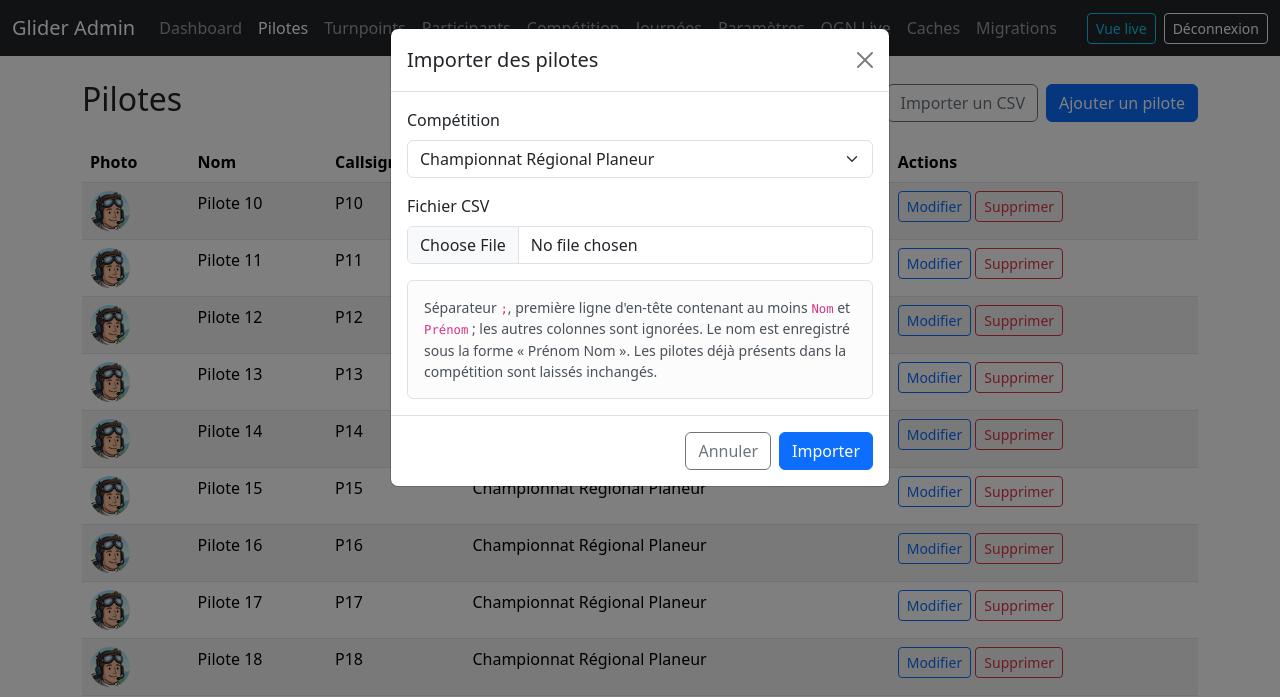
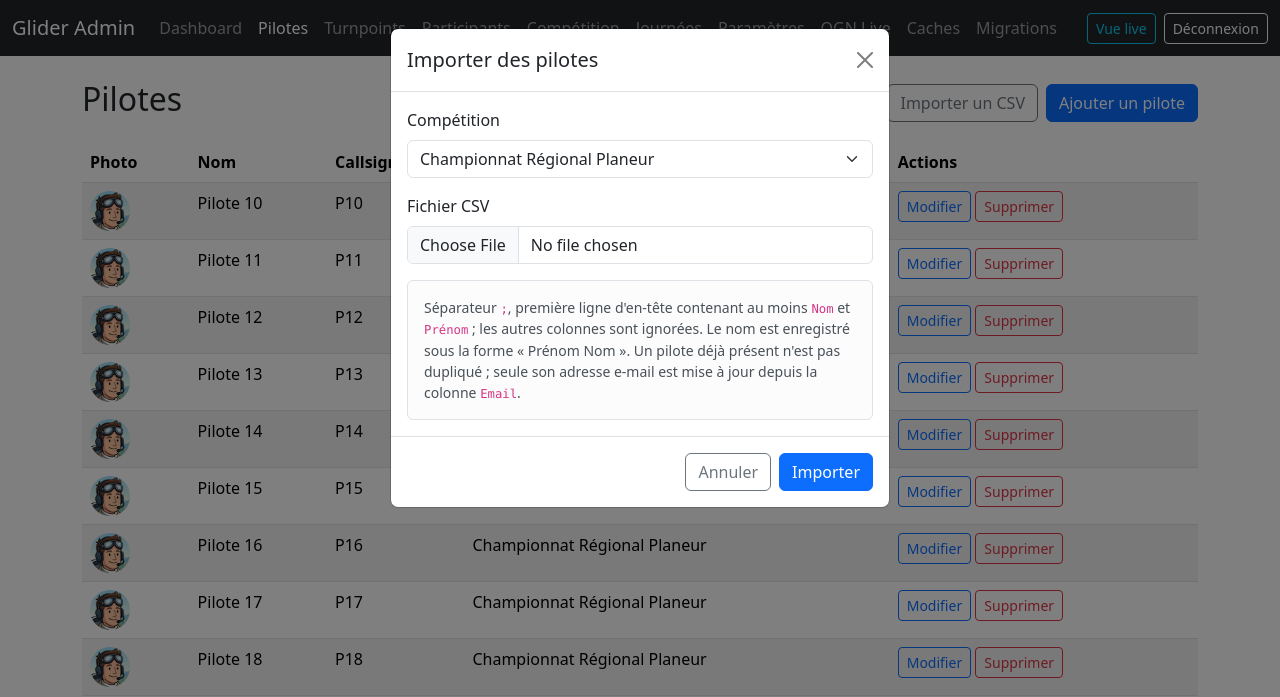
Before and after one commit to Cym-Developpement/gliderChampionship, a Laravel app: page /admin/pilots in a window 1280 px wide, after a click on "Importer un CSV". Shown: the top 697 px of the page. Run offline with Laravel 12, Linux system fonts and the light colour scheme; the visitor is signed in with stand-in values (Sample User, id 1); data comes from the database, SQL or seed files in the repository.

Commit message:
feat(import): met à jour l'adresse des pilotes existants
Un ré-import devient le moyen le plus simple de récupérer les adresses
des pilotes créés avant l'ajout de la colonne. La fiche existante n'est
pas dupliquée et seule l'adresse est rafraîchie ; une adresse vide ou
invalide n'écrase jamais une valeur déjà renseignée.

Les lignes sont désormais dédoublonnées par nom, la dernière l'emportant.
Un même pilote figurant deux fois avec deux adresses — inscription
reprise — les faisait sinon basculer de l'une à l'autre à chaque import,
qui n'était donc pas idempotent. Les doublons sont comptés et signalés.

```diff
--- a/app/Http/Controllers/Admin/PilotController.php
+++ b/app/Http/Controllers/Admin/PilotController.php
@@ -98,8 +98,13 @@ class PilotController extends Controller
         $competitionId = (int) $request->input('competition_id');
         $created = 0;
         $skipped = 0;
+        $updated = 0;
         $invalid = 0;
 
+        // Un même pilote peut figurer plusieurs fois — inscription reprise,
+        // adresse corrigée. La dernière ligne l'emporte, sinon les adresses
+        // basculeraient de l'une à l'autre à chaque import.
+        $unique = [];
         foreach ($rows as $row) {
             $name = CsvImporter::personName($row['prenom'] ?? '', $row['nom'] ?? '');
 
@@ -108,29 +113,51 @@ class PilotController extends Controller
                 continue;
             }
 
+            $unique[mb_strtolower($name)] = ['name' => $name, 'row' => $row];
+        }
+
+        $duplicates = count($rows) - $invalid - count($unique);
+
+        foreach ($unique as ['name' => $name, 'row' => $row]) {
+            // Colonne « Email » du fichier d'inscription, indispensable à
+            // l'envoi du récapitulatif de journée.
+            $email = trim($row['email'] ?? '');
+            $email = filter_var($email, FILTER_VALIDATE_EMAIL) ? $email : null;
+
             // Rapprochement insensible à la casse, dans la compétition visée.
-            $exists = Pilot::where('competition_id', $competitionId)
+            $existing = Pilot::where('competition_id', $competitionId)
                 ->whereRaw('LOWER(name) = ?', [mb_strtolower($name)])
-                ->exists();
+                ->first();
 
-            if ($exists) {
+            if ($existing) {
                 $skipped++;
+
+                // La fiche est conservée, mais l'adresse est rafraîchie : un
+                // ré-import est le moyen le plus simple de récupérer les
+                // adresses d'une liste d'inscription mise à jour.
+                if ($email !== null && $existing->email !== $email) {
+                    $existing->update(['email' => $email]);
+                    $updated++;
+                }
+
                 continue;
             }
-
-            $email = trim($row['email'] ?? '');
 
             Pilot::create([
                 'competition_id' => $competitionId,
                 'name'           => $name,
-                // Colonne « Email » du fichier d'inscription, indispensable
-                // à l'envoi du récapitulatif de journée.
-                'email'          => filter_var($email, FILTER_VALIDATE_EMAIL) ? $email : null,
+                'email'          => $email,
             ]);
             $created++;
         }
 
         $message = "Import terminé : {$created} pilote(s) créé(s), {$skipped} déjà présent(s)";
+        if ($updated > 0) {
+            $message .= " dont {$updated} adresse(s) mise(s) à jour";
+        }
+        if ($duplicates > 0) {
+            $message .= ", {$duplicates} ligne(s) en double";
+        }
         $message .= $invalid > 0 ? ", {$invalid} ligne(s) sans nom exploitable." : '.';
 
         return redirect()->route('admin.pilots.index')->with('success', $message);
--- a/resources/views/admin/pilots/index.blade.php
+++ b/resources/views/admin/pilots/index.blade.php
@@ -36,7 +36,8 @@
                     Séparateur <code>;</code>, première ligne d'en-tête contenant au moins
                     <code>Nom</code> et <code>Prénom</code> ; les autres colonnes sont ignorées.
                     Le nom est enregistré sous la forme « Prénom Nom ».
-                    Les pilotes déjà présents dans la compétition sont laissés inchangés.
+                    Un pilote déjà présent n'est pas dupliqué ; seule son adresse
+                    e-mail est mise à jour depuis la colonne <code>Email</code>.
                 </div>
             </div>
             <div class="modal-footer">
```
